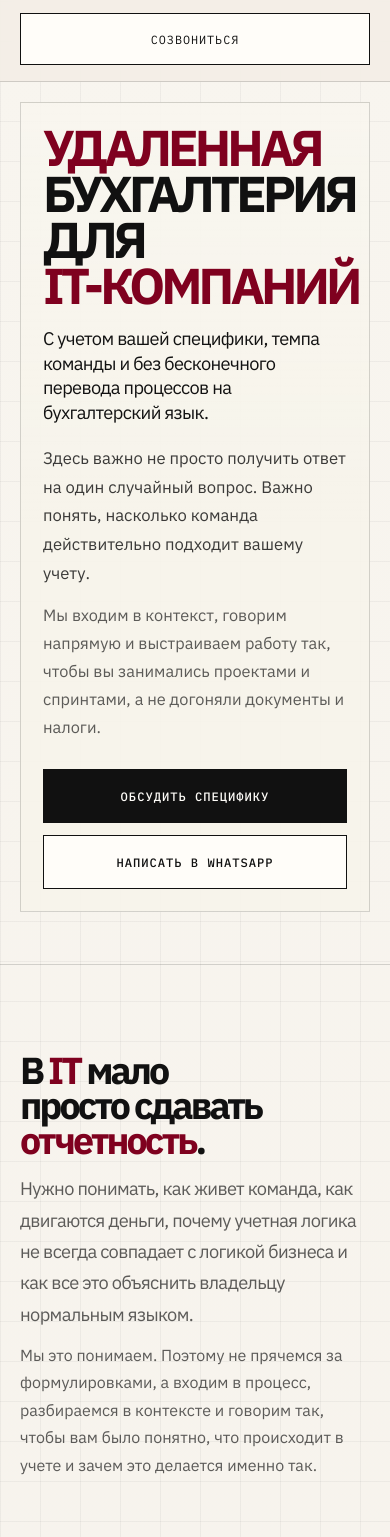
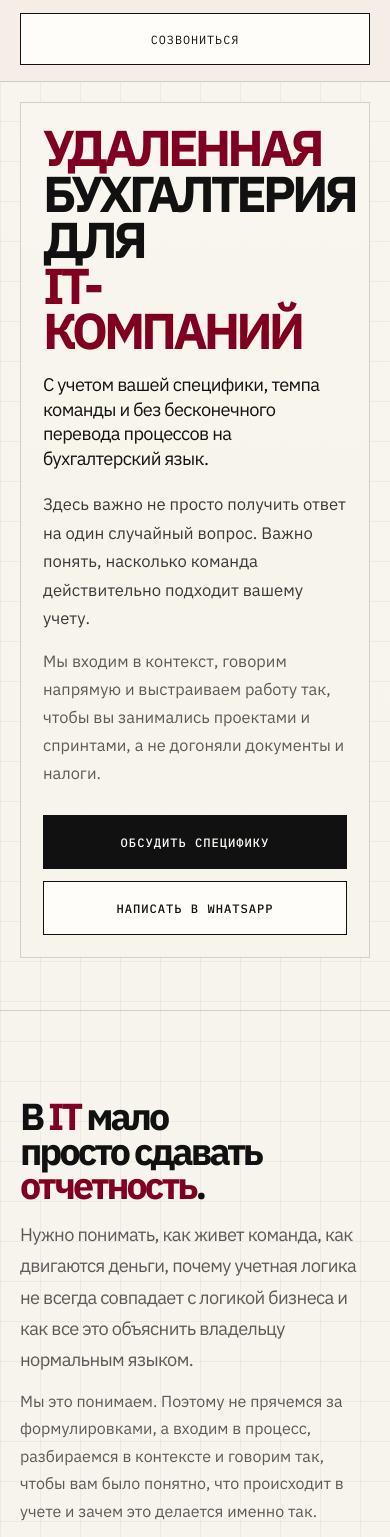
Before and after one commit to marketing-ast/todd, a website: page index.html in a window 390 px wide. Shown: the part 39-1576 px from the top of the page. Drawn offline with Linux system fonts and the light colour scheme.

Commit message:
Fix landing spacing alignment

```diff
--- a/styles.css
+++ b/styles.css
@@ -14,7 +14,11 @@
   --brick: #7f011f;
   --brick-soft: rgba(127, 1, 31, 0.68);
   --white: #fffdf9;
-  --container: min(1500px, calc(100vw - 40px));
+  --container-gutter: 20px;
+  --container: min(1500px, calc(100vw - (var(--container-gutter) * 2)));
+  --content-narrow: 880px;
+  --content-medium: 980px;
+  --content-wide: 1120px;
   --content-end: 13;
   --header-offset: 96px;
 }
@@ -175,6 +179,7 @@ summary {
 }
 
 .brand__text {
+  max-width: 100%;
   font-size: 0.8rem;
   font-weight: 500;
   line-height: 1.35;
@@ -264,6 +269,7 @@ summary {
 .team-grid,
 .contact-stack {
   grid-column: 1 / var(--content-end);
+  justify-self: start;
 }
 
 .hero-panel,
@@ -287,8 +293,8 @@ summary {
   display: grid;
   gap: 0;
   align-content: center;
-  width: min(100%, 880px);
-  padding-right: clamp(0px, 10vw, 80px);
+  width: 100%;
+  max-width: var(--content-narrow);
 }
 
 .eyebrow,
@@ -461,8 +467,8 @@ h3 {
 .section-head {
   display: grid;
   gap: 16px;
-  width: min(100%, 980px);
-  padding-right: clamp(0px, 18vw, 230px);
+  width: 100%;
+  max-width: var(--content-medium);
 }
 
 .section-head--wide h2 {
@@ -500,8 +506,8 @@ h3 {
   display: grid;
   gap: 16px;
   margin-top: 40px;
-  width: min(100%, 1120px);
-  padding-right: clamp(0px, 15vw, 200px);
+  width: 100%;
+  max-width: var(--content-wide);
 }
 
 .fit-grid {
@@ -616,8 +622,8 @@ h3 {
   display: grid;
   gap: 22px;
   margin-top: 42px;
-  width: min(100%, 1120px);
-  padding-right: clamp(0px, 18vw, 240px);
+  width: 100%;
+  max-width: var(--content-wide);
 }
 
 .contact-copy {
@@ -647,7 +653,6 @@ h3 {
 .section--cta .contact-stack {
   gap: 16px;
   margin-top: 26px;
-  padding-right: clamp(0px, 8vw, 110px);
 }
 
 .section--cta .contact-copy {
@@ -723,7 +728,7 @@ h3 {
 
 @media (min-width: 760px) {
   :root {
-    --container: min(1500px, calc(100vw - 72px));
+    --container-gutter: 36px;
   }
 
   .hero-actions,
@@ -927,7 +932,11 @@ h3 {
   .contact-stack,
   .hero-panel__body {
     width: 100%;
-    padding-right: 0;
+    max-width: 100%;
+  }
+
+  h1 span:last-child {
+    white-space: normal;
   }
 }
 
```
